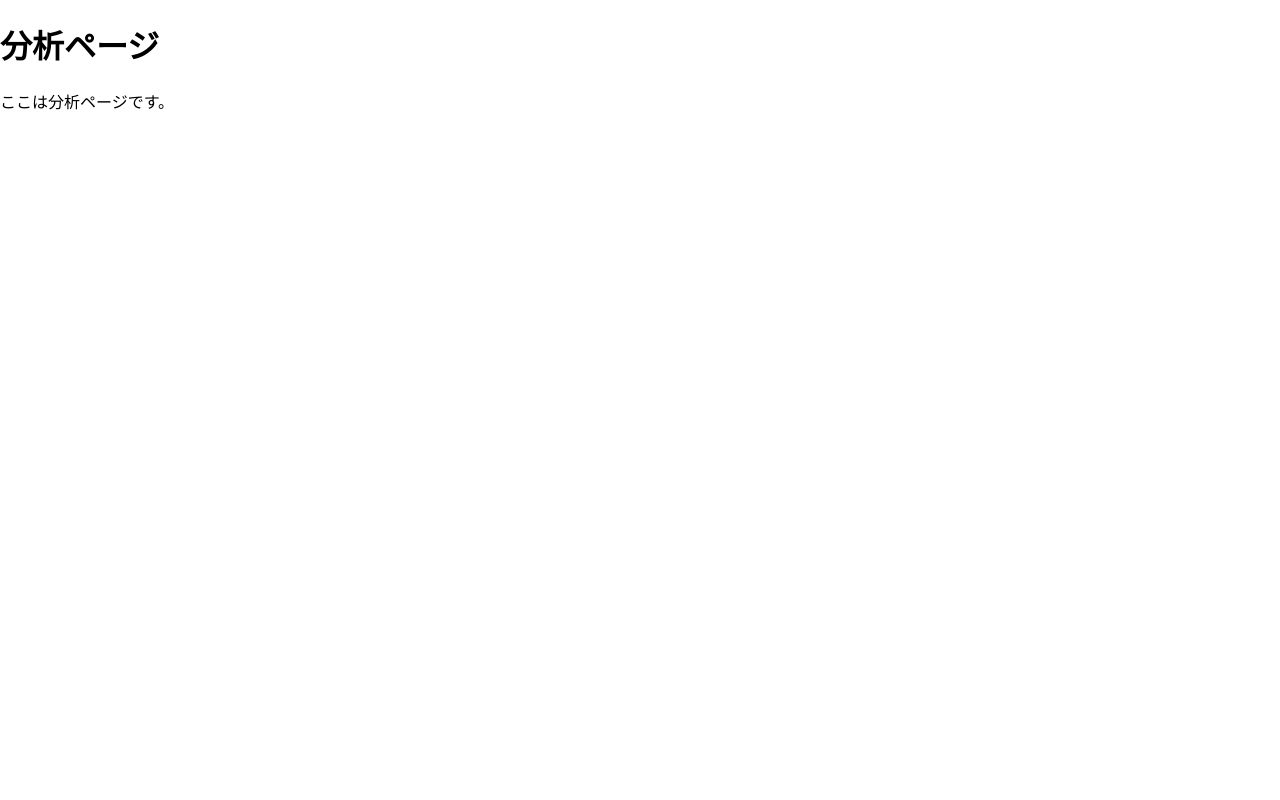
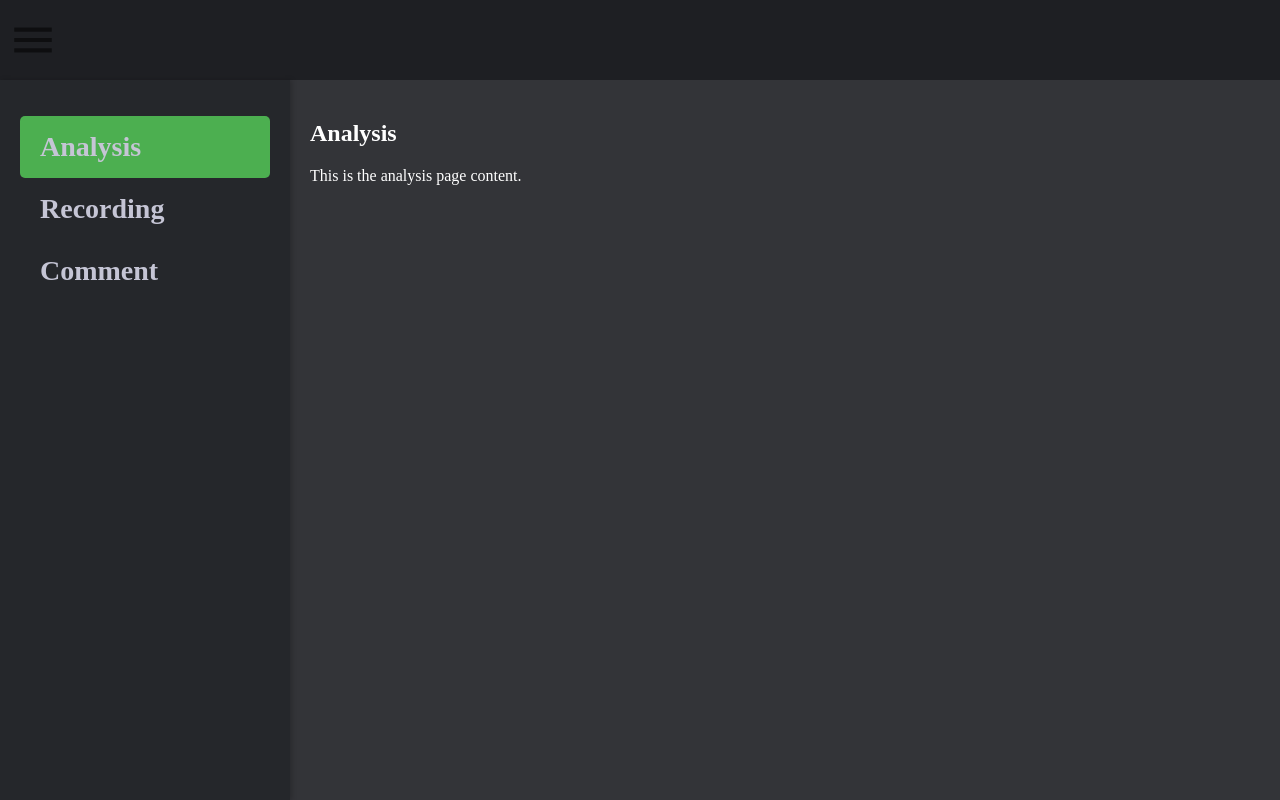
Before and after one commit to ko-tarou/PresentsAI-Main, a Next.js app: page /AnalysisPage in a window 1280 px wide. Built offline with nearby package versions, Linux system fonts and the light colour scheme.

Commit message:
AnalysisPageにヘッダー反映されるかやってみた

```diff
--- a/src/pages/AnalysisPage/index.js
+++ b/src/pages/AnalysisPage/index.js
@@ -1,8 +1,69 @@
+import { useState } from "react";
+import HeaderPage from "../HeaderPage/index.js";
+import styles from "../../styles/AnalysisPage/AnalysisPage.module.scss";
+
 export default function AnalysisPage() {
+	const [activeTab, setActiveTab] = useState("analysis");
+
+	const renderContent = () => {
+		switch (activeTab) {
+			case "analysis":
+				return (
+					<div className={styles.tabContent}>
+						<h2>Analysis</h2>
+						<p>This is the analysis page content.</p>
+					</div>
+				);
+			case "recording":
+				return (
+					<div className={styles.tabContent}>
+						<h2>Recording</h2>
+						<p>This is the recording page content.</p>
+					</div>
+				);
+			case "comment":
+				return (
+					<div className={styles.tabContent}>
+						<h2>Comment</h2>
+						<p>This is the comment page content.</p>
+					</div>
+				);
+			default:
+				return null;
+		}
+	};
+
 	return (
-		<div>
-			<h1>分析ページ</h1>
-			<p>ここは分析ページです。</p>
+		<div className={styles.container}>
+			<HeaderPage />
+			<div className={styles.main}>
+				{/* サイドバー */}
+				<aside className={styles.sidebar}>
+					<ul>
+						<li
+							className={activeTab === "analysis" ? styles.active : ""}
+							onClick={() => setActiveTab("analysis")}
+						>
+							Analysis
+						</li>
+						<li
+							className={activeTab === "recording" ? styles.active : ""}
+							onClick={() => setActiveTab("recording")}
+						>
+							Recording
+						</li>
+						<li
+							className={activeTab === "comment" ? styles.active : ""}
+							onClick={() => setActiveTab("comment")}
+						>
+							Comment
+						</li>
+					</ul>
+				</aside>
+
+				{/* メインコンテンツ */}
+				<main className={styles.content}>{renderContent()}</main>
+			</div>
 		</div>
 	);
 }
--- /dev/null
+++ b/src/styles/AnalysisPage/AnalysisPage.module.scss
@@ -0,0 +1,54 @@
+@use '../Global/color' as *;
+
+.container {
+    display: flex;
+    flex-direction: column;
+    height: 100vh;
+    background-color: $darkgray;
+    color: $button-color-light;
+}
+
+.main {
+    display: flex;
+    flex: 1;
+}
+
+.sidebar {
+    width: 250px;
+    background-color: $lightbrack;
+    padding: 20px;
+    box-shadow: 2px 0 5px rgba(0, 0, 0, 0.2);
+
+    ul {
+        list-style: none;
+        padding: 0;
+
+        li {
+            padding: 15px 20px;
+            cursor: pointer;
+            border-radius: 5px;
+            color: #c5c5d5;
+            font-weight: bold;
+            font-size: 28px;
+        }
+    }
+}
+
+.active {
+    background-color: #4caf50;
+    color: #fff;
+}
+
+.content {
+    flex: 1;
+    padding: 20px;
+    overflow-y: auto;
+
+    h2 {
+        margin-bottom: 10px;
+    }
+
+    p {
+        line-height: 1.6;
+    }
+}
--- a/src/styles/Global/color.scss
+++ b/src/styles/Global/color.scss
@@ -2,6 +2,7 @@
 $darkbrack:#1e1f23;
 $lightbrack:#25272B;
 $nomalgray:#919498;
+$darkgray:#333438;
 
 //button
 $button-color-light:#FFFFFF;
```
